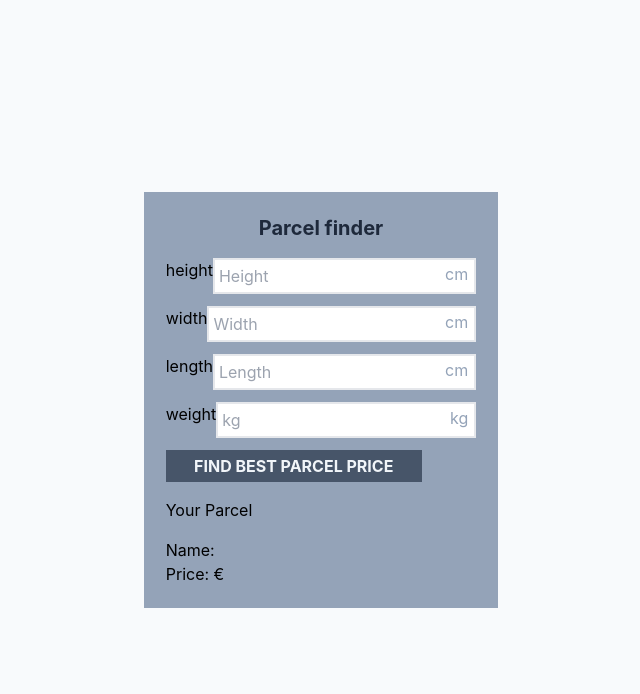
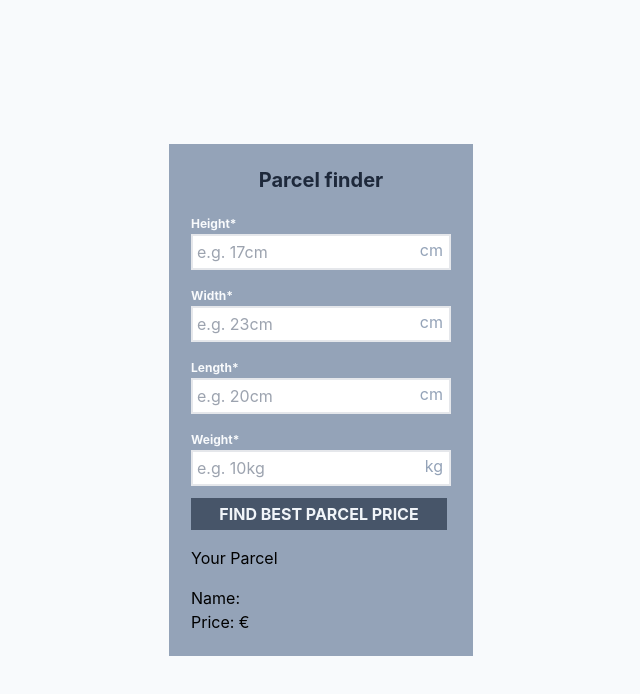
Before and after one commit to Torfeltorfel/Pirateship-, a React (Create React App) app: page / in a window 1280 px wide. Shown: the top 694 px of the page, without its empty margins (319-959 px from the left). Built offline with nearby package versions, Linux system fonts and the light colour scheme.

Commit message:
feat/rateCalculator: add style for input label

```diff
--- a/src/components/Form.jsx
+++ b/src/components/Form.jsx
@@ -20,30 +20,30 @@ const Form = () => {
     <>
       <form className="flex flex-col gap-3" onSubmit={handleSubmit}>
         <InputField
-          placeholder="Height"
+          placeholder="e.g. 17cm"
           unit="cm"
           id="height"
-          name="height"
+          name="Height"
           maxValue={"120"}
           onChange={(event) =>
             setUserInput({ ...userInput, height: event.target.value })
           }
         />
         <InputField
-          placeholder="Width"
+          placeholder="e.g. 23cm"
           unit="cm"
           id="width"
-          name="width"
+          name="Width"
           maxValue={"60"}
           onChange={(event) =>
             setUserInput({ ...userInput, width: event.target.value })
           }
         />
         <InputField
-          placeholder="Length"
+          placeholder="e.g. 20cm"
           unit="cm"
           id="length"
-          name="length"
+          name="Length"
           maxValue={"60"}
           onChange={(event) =>
             setUserInput({ ...userInput, length: event.target.value })
@@ -51,10 +51,10 @@ const Form = () => {
         />
 
         <InputField
-          placeholder="kg"
+          placeholder="e.g. 10kg"
           unit="kg"
           id="weight"
-          name="weight"
+          name="Weight"
           step="0.5"
           maxValue={"31.5"}
           onChange={(event) =>
--- a/src/components/InputField.jsx
+++ b/src/components/InputField.jsx
@@ -11,8 +11,14 @@ export const InputField = ({
   name,
 }) => {
   return (
+    <div className="">
+      <label
+        className="text-xs text-slate-50 font-bold left-6 bottom-7"
+        htmlFor={id}
+      >
+        {`${name}*`}
+      </label>
       <div className="flex flex-row justify-between relative">
-      <label htmlFor={id}>{name}</label>
         <input
           id={id}
           name={name}
@@ -31,5 +37,6 @@ export const InputField = ({
           {unit}
         </span>
       </div>
+    </div>
   );
 };
```
Lines whose indentation alone changed are shown as unchanged.
